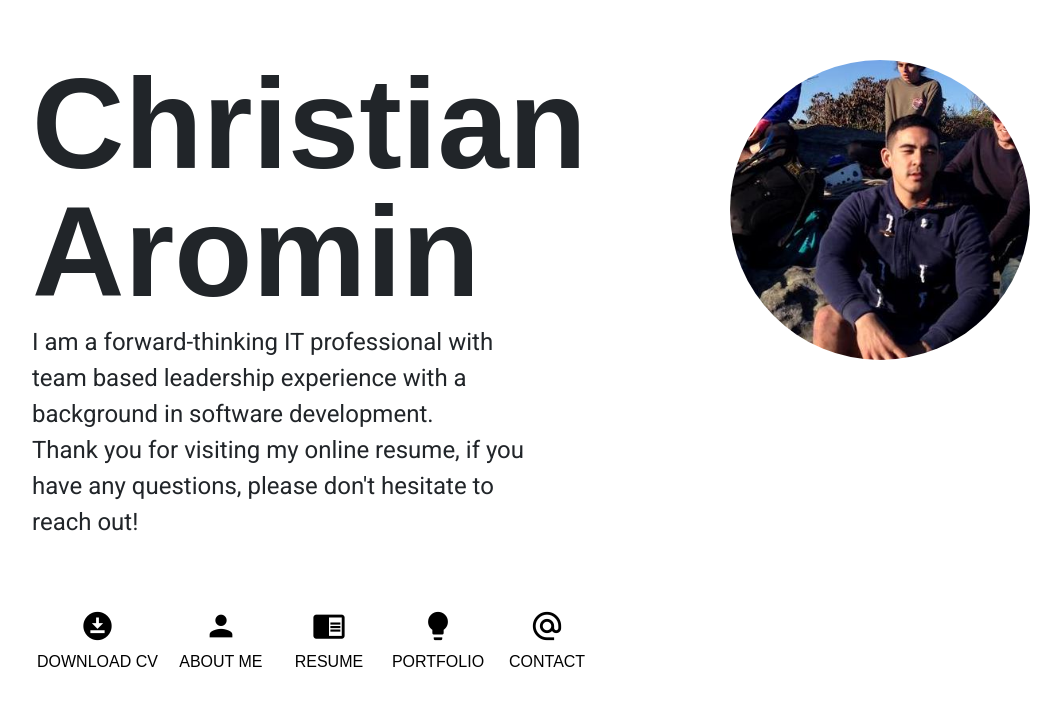
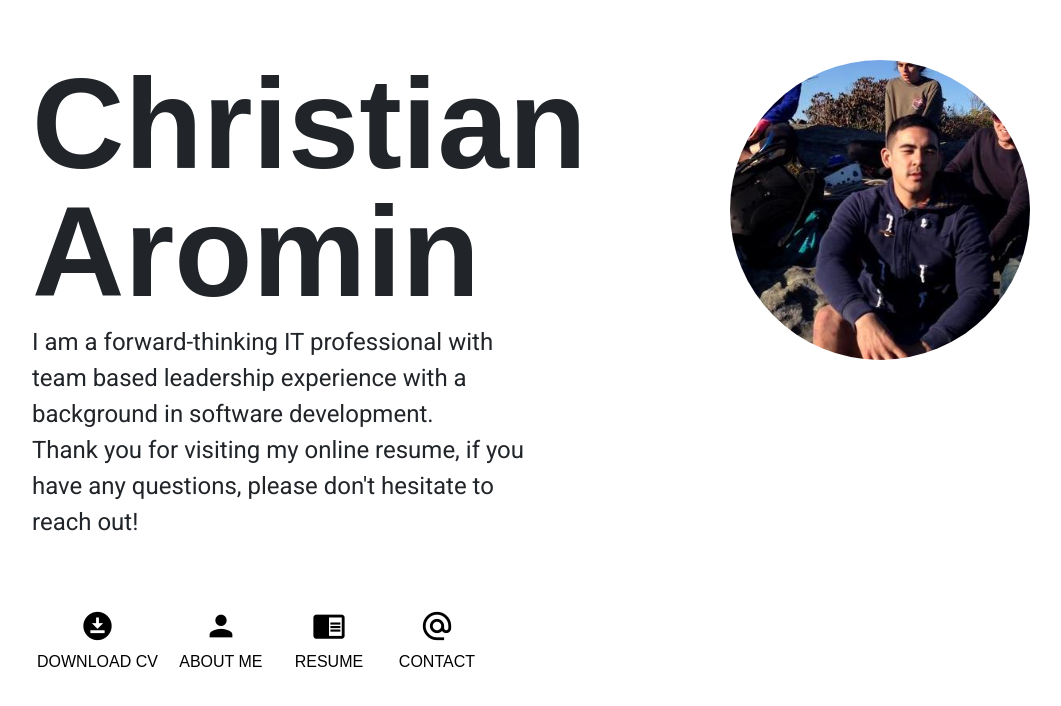
Before and after one commit to Caromin/CarominResume, an Angular app: page / in a window 1280 px wide. Shown: the part 132-838 px from the top of the page, without its empty margins (50-1111 px from the left). Built offline with nearby package versions, Linux system fonts and the light colour scheme.

Commit message:
hide profile modal for now

```diff
--- a/src/app/commons/modal-buttons/modal-buttons.component.html
+++ b/src/app/commons/modal-buttons/modal-buttons.component.html
@@ -17,12 +17,12 @@
             <span>RESUME</span>
         </div>
     </button>
-    <button *ngIf="value!='portfolio'" class="text-center me-2" title="PORTFOLIO" (click)="open('portfolio')">
+    <!-- <button *ngIf="value!='portfolio'" class="text-center me-2" title="PORTFOLIO" (click)="open('portfolio')">
         <div class="material-icons">lightbulb</div>
         <div>
             <span>PORTFOLIO</span>
         </div>
-    </button>
+    </button> -->
     <button *ngIf="value!='contact'" class="text-center me-2" title="CONTACT" (click)="open('contact')">
         <div class="material-icons">alternate_email</div>
         <div>
```
